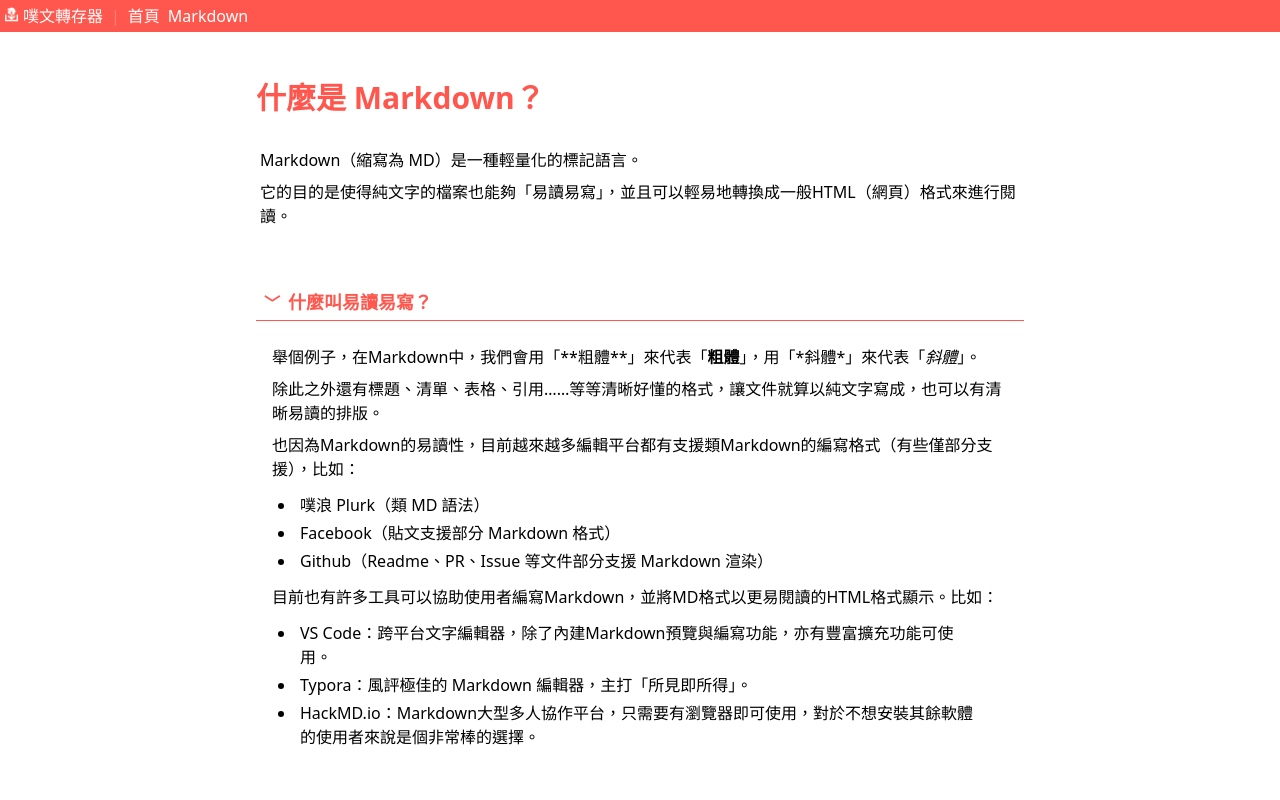
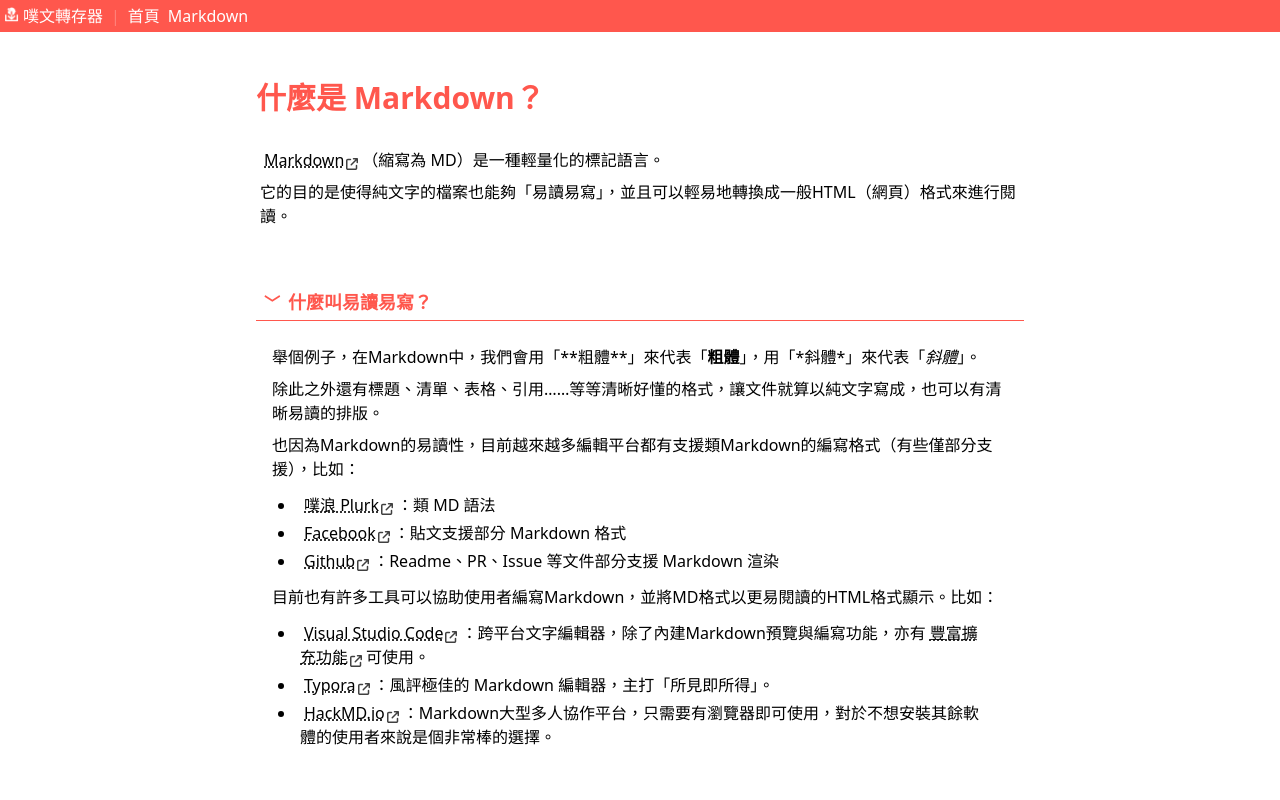
Before and after one commit to cloudewu/Plurk-Downloader, a Next.js app in the folder app/: page /markdown in a window 1280 px wide. Shown: the top 800 px of the page. Built offline with nearby package versions, Linux system fonts and the light colour scheme.

Commit message:
[app] feat: add External-Link compoment

```diff
--- a/app/package.json
+++ b/app/package.json
@@ -11,6 +11,9 @@
     "lint:staged": "lint-staged"
   },
   "dependencies": {
+    "@fortawesome/fontawesome-svg-core": "^6.1.2",
+    "@fortawesome/free-solid-svg-icons": "^6.1.2",
+    "@fortawesome/react-fontawesome": "latest",
     "js-file-download": "^0.4.12",
     "next": "^12.2.3",
     "react": "^18.2.0",
--- /dev/null
+++ b/app/src/components/ExtLink.tsx
@@ -0,0 +1,40 @@
+import { PropsWithChildren } from 'react';
+import { FontAwesomeIcon } from '@fortawesome/react-fontawesome';
+import { faArrowUpRightFromSquare } from '@fortawesome/free-solid-svg-icons';
+
+interface Props extends PropsWithChildren {
+  href: string,
+  className?: string,
+  title?: string,
+}
+
+function ExtLink(props: Props) {
+  const {
+    children, className, href, title,
+  } = props;
+
+  const linkTitle = title || href;
+
+  return (
+    <a
+      className={`px-1 decoration-dotted underline hover:no-underline ${className}`}
+      href={href}
+      rel="noreferrer"
+      target="_blank"
+      title={linkTitle}
+    >
+      { children }
+      <FontAwesomeIcon
+        className="relative -bottom-0.5 pl-0.5 text-rxs opacity-75"
+        icon={faArrowUpRightFromSquare}
+      />
+    </a>
+  );
+}
+
+ExtLink.defaultProps = {
+  className: '',
+  title: null,
+};
+
+export default ExtLink;
--- a/app/src/components/Footer.tsx
+++ b/app/src/components/Footer.tsx
@@ -1,3 +1,4 @@
+import ExtLink from './ExtLink';
 import VDivider from './widgets/VDivider';
 
 type Props = {
@@ -13,7 +14,7 @@ function Footer({ className }: Props) {
       <p>
         Plurk Downloader, 2020 - 2022
         <VDivider className="ml-1 text-black/25 not-italic" />
-        <a className="px-1 underline hover:no-underline" href="https://github.com/cloudewu/Plurk-Downloader">GitHub</a>
+        <ExtLink href="https://github.com/cloudewu/Plurk-Downloader" title="Plurk Downloader | GitHub">GitHub</ExtLink>
       </p>
     </div>
   );
--- a/app/src/pages/index.tsx
+++ b/app/src/pages/index.tsx
@@ -4,6 +4,7 @@ import fileDownload from 'js-file-download';
 import Card from '../components/Card';
 import CollapsibleSection from '../components/CollapsibleSection';
 import DownloadButton from '../components/widgets/DownloadButton';
+import ExtLink from '../components/ExtLink';
 import Layout from '../components/Layout';
 import Section from '../components/Section';
 import SubSection from '../components/SubSection';
@@ -42,9 +43,9 @@ function SectionMDTips() {
       <span className="inline-block w-2">·</span>
       <p className="inline-block py-0">
         文字格式支援 Markdown 語法，歡迎使用
-        <a className="underline hover:no-underline mx-1" href="https://hackmd.io/recent/" target="_blank" rel="noreferrer">
+        <ExtLink href="https://hackmd.io/recent/" title="HackMD">
           HackMD
-        </a>
+        </ExtLink>
         等工具增進閱讀體驗！
       </p>
     </div>
--- a/app/src/pages/markdown.tsx
+++ b/app/src/pages/markdown.tsx
@@ -2,6 +2,7 @@ import Image from 'next/image';
 import { ReactElement } from 'react';
 
 import CollapsibleSection from '../components/CollapsibleSection';
+import ExtLink from '../components/ExtLink';
 import Layout from '../components/Layout';
 import { UnorderedList, ListItem } from '../components/List';
 import Section from '../components/Section';
@@ -24,7 +25,9 @@ function MarkdownBrief() {
       header="什麼是 Markdown？"
     >
       <p>
-        <a href="https://markdown.tw/" target="_blank" rel="noreferrer">Markdown</a>
+        <ExtLink href="https://markdown.tw/" title="Markdown 語法說明">
+          Markdown
+        </ExtLink>
         （縮寫為 MD）是一種輕量化的標記語言。
       </p>
       <p>它的目的是使得純文字的檔案也能夠「易讀易寫」，並且可以輕易地轉換成一般HTML（網頁）格式來進行閱讀。</p>
@@ -49,32 +52,42 @@ function EasyReadWrite() {
       <p>也因為Markdown的易讀性，目前越來越多編輯平台都有支援類Markdown的編寫格式（有些僅部分支援），比如：</p>
       <UnorderedList>
         <ListItem>
-          <a href="https://plurk.com/" target="_blank" rel="noreferrer">噗浪 Plurk</a>
-          （類 MD 語法）
+          <ExtLink href="https://plurk.com/">噗浪 Plurk</ExtLink>
+          ：類 MD 語法
         </ListItem>
         <ListItem>
-          <a href="https://facebook.com/" target="_blank" rel="noreferrer">Facebook</a>
-          （貼文支援部分 Markdown 格式）
+          <ExtLink href="https://facebook.com/">Facebook</ExtLink>
+          ：貼文支援部分 Markdown 格式
         </ListItem>
         <ListItem>
-          <a href="https://docs.github.com/en/get-started/writing-on-github/getting-started-with-writing-and-formatting-on-github/about-writing-and-formatting-on-github" target="_blank" rel="noreferrer">Github</a>
-          （Readme、PR、Issue 等文件部分支援 Markdown 渲染）
+          <ExtLink
+            href="https://docs.github.com/en/get-started/writing-on-github/getting-started-with-writing-and-formatting-on-github/about-writing-and-formatting-on-github"
+            title="About writing and formatting on GitHub"
+          >
+            Github
+          </ExtLink>
+          ：Readme、PR、Issue 等文件部分支援 Markdown 渲染
         </ListItem>
       </UnorderedList>
       <p>目前也有許多工具可以協助使用者編寫Markdown，並將MD格式以更易閱讀的HTML格式顯示。比如：</p>
       <UnorderedList>
         <ListItem>
-          <a href="https://code.visualstudio.com/" target="_blank" rel="noreferrer">VS Code</a>
+          <ExtLink href="https://code.visualstudio.com/">Visual Studio Code</ExtLink>
           ：跨平台文字編輯器，除了內建Markdown預覽與編寫功能，亦有
-          <a href="https://marketplace.visualstudio.com/search?term=markdown&target=VSCode" target="_blank" rel="noreferrer">豐富擴充功能</a>
+          <ExtLink
+            href="https://marketplace.visualstudio.com/search?term=markdown&target=VSCode"
+            title="Visual Studio | Marketplace"
+          >
+            豐富擴充功能
+          </ExtLink>
           可使用。
         </ListItem>
         <ListItem>
-          <a href="https://typora.io/" target="_blank" rel="noreferrer">Typora</a>
+          <ExtLink href="https://typora.io/">Typora</ExtLink>
           ：風評極佳的 Markdown 編輯器，主打「所見即所得」。
         </ListItem>
         <ListItem>
-          <a href="https://hackmd.io/" target="_blank" rel="noreferrer">HackMD.io</a>
+          <ExtLink href="https://hackmd.io/">HackMD.io</ExtLink>
           ：Markdown大型多人協作平台，只需要有瀏覽器即可使用，對於不想安裝其餘軟體的使用者來說是個非常棒的選擇。
         </ListItem>
       </UnorderedList>
--- a/app/tailwind.config.js
+++ b/app/tailwind.config.js
@@ -6,6 +6,13 @@ module.exports = {
   ],
   theme: {
     extend: {
+      fontSize: {
+        rxs: '0.75em',
+        rsm: '0.875em',
+        rbase: '1em',
+        rlg: '1.125em',
+        rxl: '1.25em',
+      },
       colors: {
         primary: '#FF574D', // official Plurk color
       },
```
Also changed, not shown: app/.pnp.cjs, 1 other file (tests, documents, lock files or other folders).
